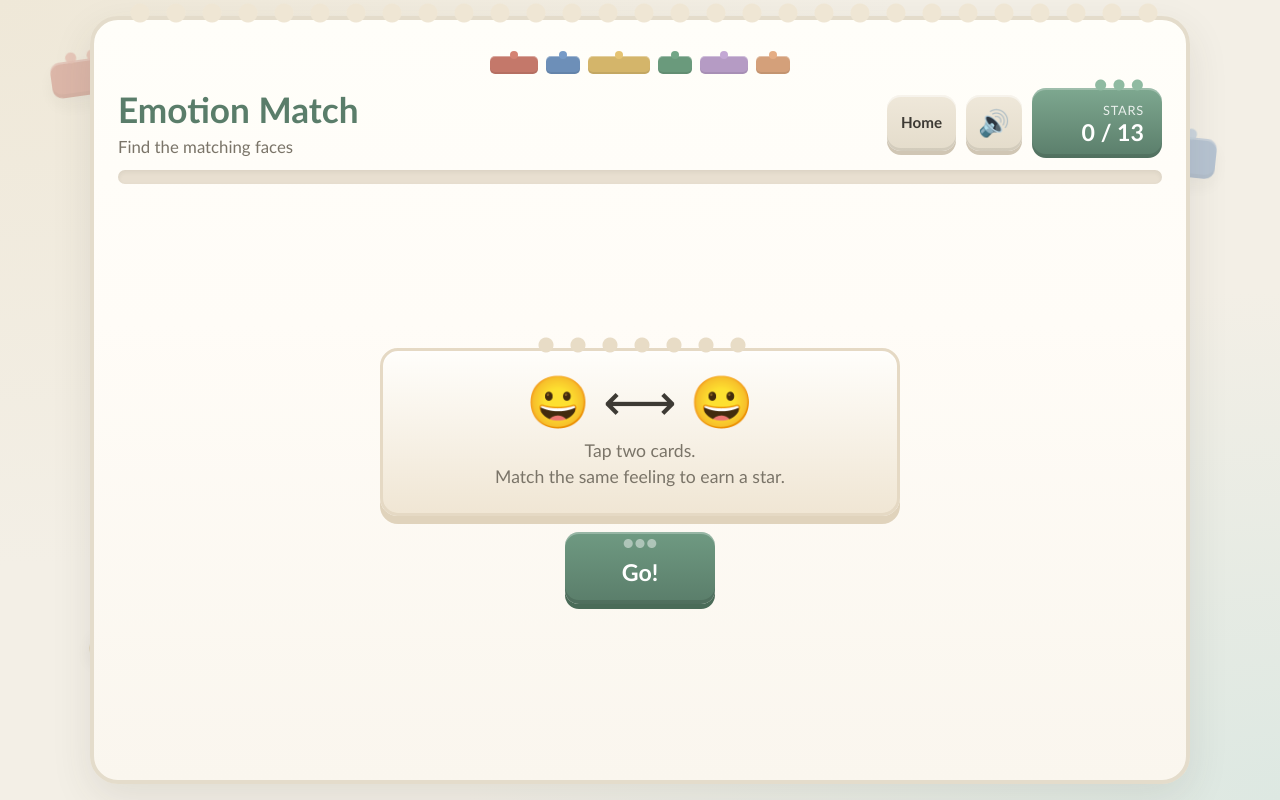
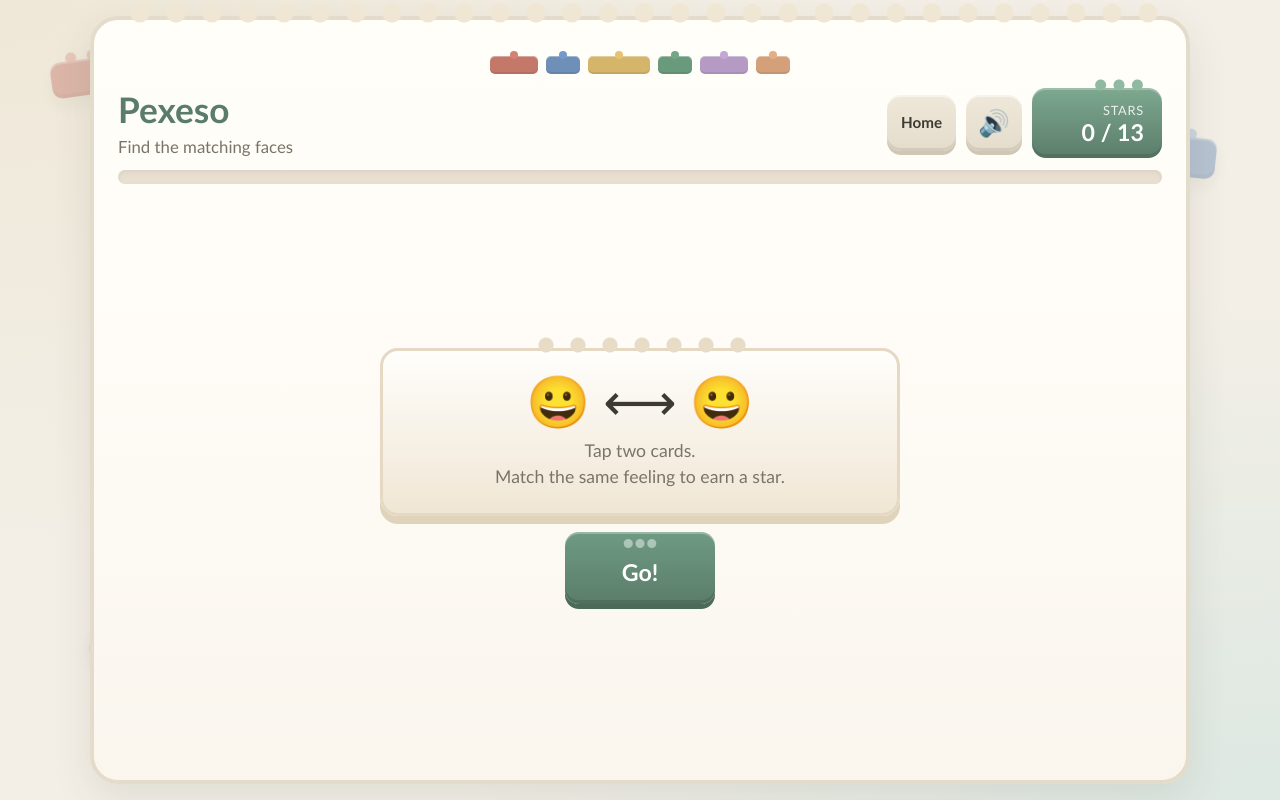
Before and after one commit to Ana-Shalimova/astars-games, a plain HTML site: page pexeso.html in a window 1280 px wide. Drawn offline with Linux system fonts and the light colour scheme.

Commit message:
Rename Emotion Match to Pexeso.
Co-authored-by: Cursor <cursoragent@cursor.com>

```diff
--- a/emotion-match.html
+++ b/pexeso.html
@@ -3,7 +3,7 @@
 <head>
   <meta charset="UTF-8" />
   <meta name="viewport" content="width=device-width, initial-scale=1" />
-  <title>Emotion Match</title>
+  <title>Pexeso</title>
   <style>
     :root {
       --bg: #f3efe6;
@@ -383,7 +383,7 @@
 
     <header>
       <div>
-        <h1>Emotion Match</h1>
+        <h1>Pexeso</h1>
         <p class="subtitle">Find the matching faces</p>
       </div>
       <div class="header-tools">
@@ -436,7 +436,7 @@
         <span class="hint">Tap two matching faces</span>
       </div>
       <div class="board-wrap">
-        <div class="board cols-5" id="board" aria-label="Emotion match board"></div>
+        <div class="board cols-5" id="board" aria-label="Pexeso board"></div>
       </div>
       <div class="feedback" id="feedback" aria-live="polite"></div>
     </div>
```
Also changed, not shown: index.html (+2 -2 lines).
